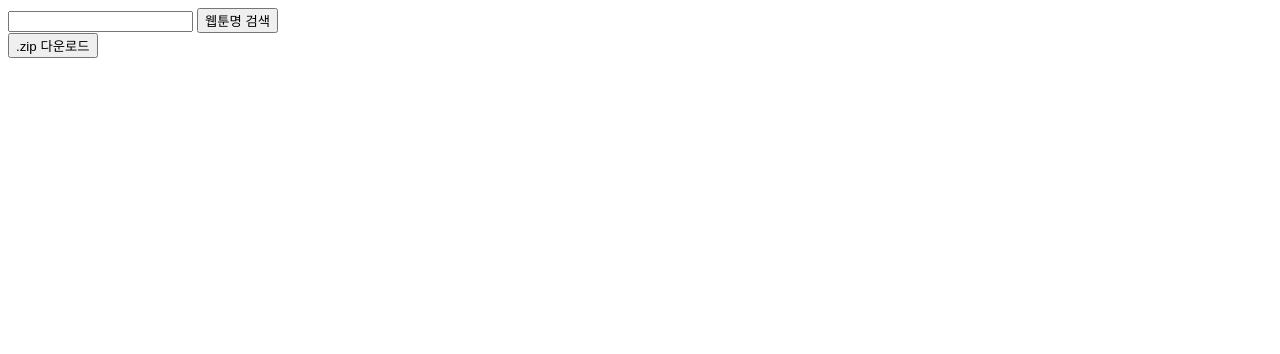
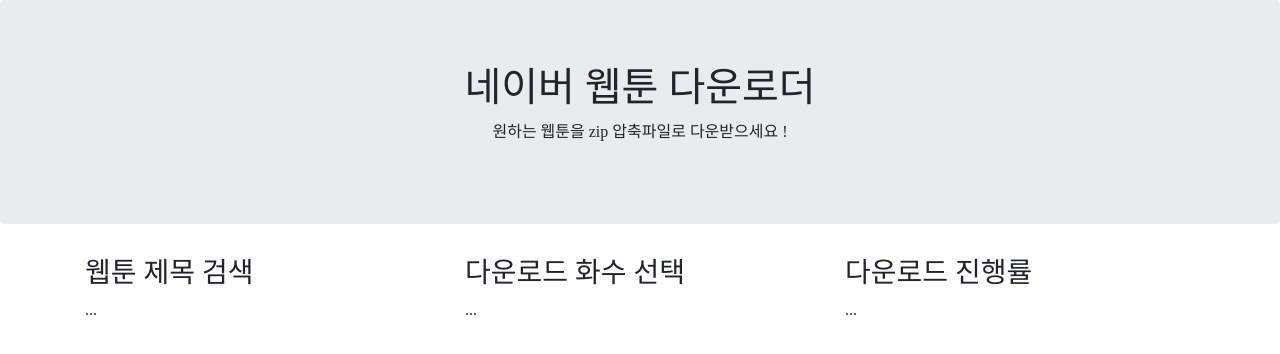
Before and after one commit to logicdrive/naver-webtoon-download-server, a website: page static/html/main.html in a window 1280 px wide. Drawn offline with nearby package versions, Linux system fonts and the light colour scheme; a web font is replaced by a local one.

Commit message:
클라이언트 인터페이스 작업을 위한 라이브러리들 로드 및 기반 작업
- bootstrap4 CDN 링크 추가
- jua 폰트를 body에 적용시킴
- 기초적인 레이아웃 구성

```diff
--- a/static/html/main.html
+++ b/static/html/main.html
@@ -1,7 +1,15 @@
 <!DOCTYPE html>
 <html>
     <head>
-        <title>Main</title>
+        <title>네이버 웹툰 다운로더</title>
+
+        <meta charset="utf-8">
+        <meta name="viewport" content="width=device-width, initial-scale=1">
+        <link rel="stylesheet" href="https://cdn.jsdelivr.net/npm/bootstrap@4.6.2/dist/css/bootstrap.min.css">
+        <script src="https://cdn.jsdelivr.net/npm/jquery@3.6.1/dist/jquery.slim.min.js"></script>
+        <script src="https://cdn.jsdelivr.net/npm/popper.js@1.16.1/dist/umd/popper.min.js"></script>
+        <script src="https://cdn.jsdelivr.net/npm/bootstrap@4.6.2/dist/js/bootstrap.bundle.min.js"></script>
+
         <script src="/js/lib/browser.js"></script>
         <script src="/js/lib/iter.js"></script>
         <script src="/js/lib/element.js"></script>
@@ -9,8 +17,43 @@
         <script src="/js/lib/request.js"></script>
         <script src="/js/lib/rest_api.js"></script>
         <script src="/js/core/main.js" defer></script>
+
+        <style type="text/css">
+          @font-face {
+            font-family: jua;
+            src: url(/font/Jua-Regular.ttf);
+          }
+
+          body {
+            font-family: jua;
+          }
+        </style>
     </head>
     <body>
+      <div class="jumbotron text-center">
+          <h1>네이버 웹툰 다운로더</h1>
+          <p>원하는 웹툰을 zip 압축파일로 다운받으세요 !</p>
+      </div>
+
+      <div class="container">
+        <div class="row">
+          <div class="col-sm-4">
+            <h3>웹툰 제목 검색</h3>
+            <p>...</p>
+          </div>
+          <div class="col-sm-4">
+            <h3>다운로드 화수 선택</h3>
+            <p>...</p>
+          </div>
+          <div class="col-sm-4">
+            <h3>다운로드 진행률</h3>
+            <p>...</p>
+          </div>
+        </div>
+      </div>
+
+      <!--
+      // 백엔드 개발용 클라이언트 인터페이스 코드. 추후 삭제 예정
       <form id="title_search_form">
         <input type="text"/>
         <input type="submit" value="웹툰명 검색"/>
@@ -20,5 +63,6 @@
       <table id="index_result_table">
       </table>
       <input id="zip_download_button" type="button" value=".zip 다운로드"/>
+      -->
     </body>
 </html>
--- a/static/js/core/main.js
+++ b/static/js/core/main.js
@@ -56,4 +56,4 @@
 }
 on_Click_Zip_Download_Button = Wrap.wrap_With_Try_Alert_Promise(on_Click_Zip_Download_Button)
 
-main()
+// main()
```
Also changed, not shown: 1 other file. Lines whose indentation alone changed are shown as unchanged.
